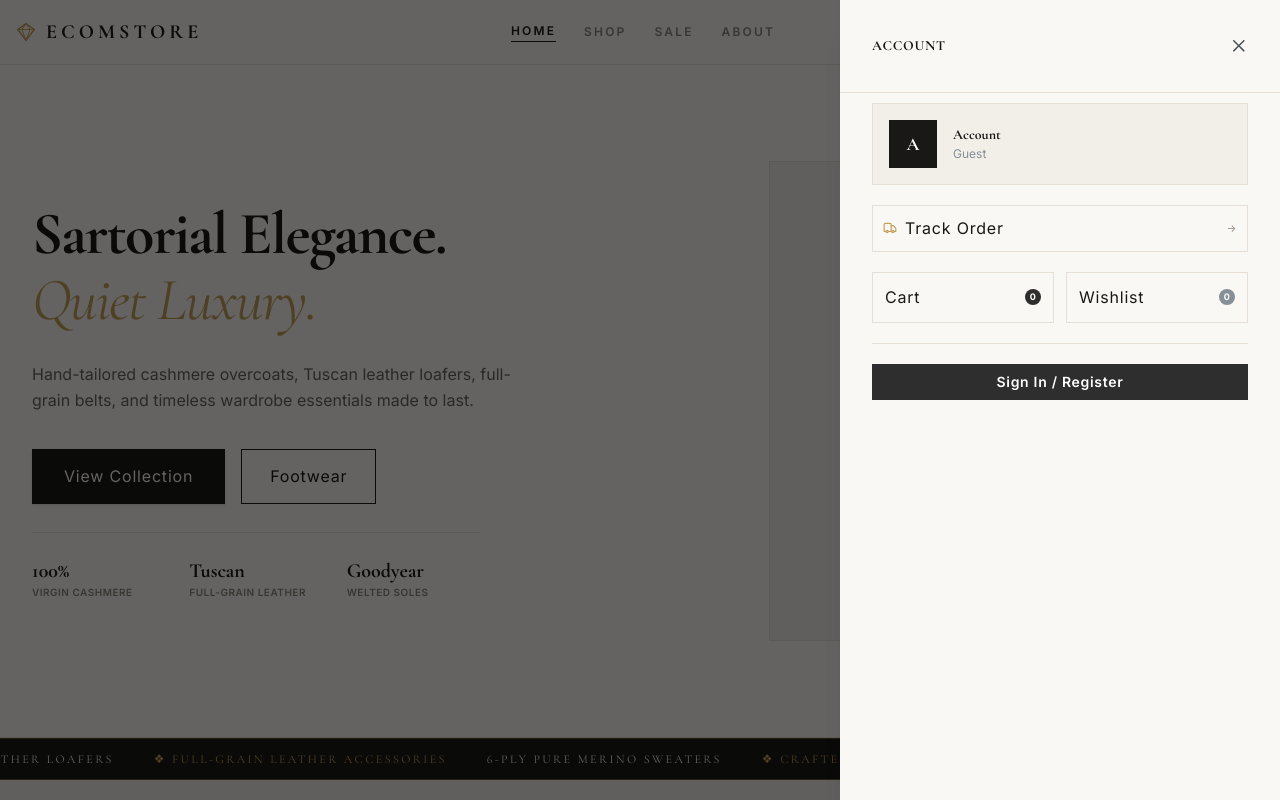
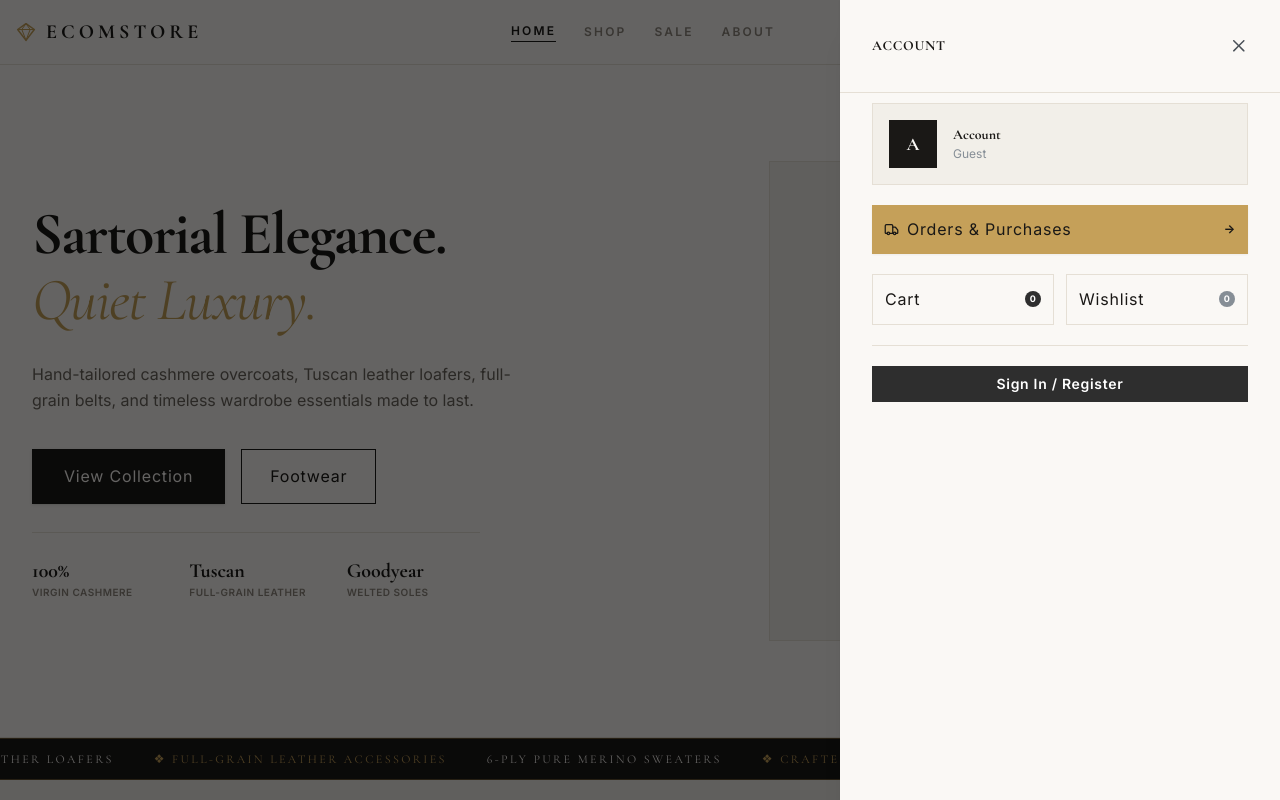
Before and after one commit to Swadesh707/ecomstore, a React (Vite) app: page / in a window 1280 px wide. Both pictures are taken after a click on the button "Account". Shown: the top 800 px of the page. Built offline with nearby package versions, Linux system fonts and the light colour scheme; no server answers; a web font is replaced by a local one.

Commit message:
UI changes

```diff
--- a/src/components/Navbar.jsx
+++ b/src/components/Navbar.jsx
@@ -315,13 +315,13 @@ export default function Navbar() {
                 setProfileOpened(false)
                 navigate("/account")
               }}
-              className="w-full p-3 bg-[#1A1816] text-[#FAF8F5] hover:bg-[#C5A059] hover:text-[#1A1816] flex items-center justify-between text-xs font-semibold uppercase tracking-wider transition-colors cursor-pointer"
+              className="w-full p-3 bg-[#C5A059] hover:bg-[#b59048] text-[#1A1816] flex items-center justify-between text-xs font-bold uppercase tracking-wider transition-colors cursor-pointer shadow-xs"
             >
               <span className="flex items-center gap-2">
                 <Package size={15} />
-                <span>My Orders</span>
+                <span>Orders & Purchases</span>
               </span>
-              <span className="text-[10px] text-[#C5A059] font-bold">&rarr;</span>
+              <span className="text-xs font-bold">&rarr;</span>
             </button>
           ) : (
             <button
@@ -329,13 +329,13 @@ export default function Navbar() {
                 setProfileOpened(false)
                 navigate("/account?tab=track")
               }}
-              className="w-full p-2.5 bg-[#FAF8F5] border border-[#E5DFD5] hover:border-[#1A1816] flex items-center justify-between text-xs font-semibold uppercase tracking-wider text-[#1A1816] transition-colors cursor-pointer"
+              className="w-full p-3 bg-[#C5A059] hover:bg-[#b59048] text-[#1A1816] flex items-center justify-between text-xs font-bold uppercase tracking-wider transition-colors cursor-pointer shadow-xs"
             >
               <span className="flex items-center gap-2">
-                <Truck size={14} className="text-[#C5A059]" />
-                <span>Track Order</span>
+                <Truck size={15} />
+                <span>Orders & Purchases</span>
               </span>
-              <span className="text-[10px] text-[#8E877E]">&rarr;</span>
+              <span className="text-xs font-bold">&rarr;</span>
             </button>
           )}
 
```
